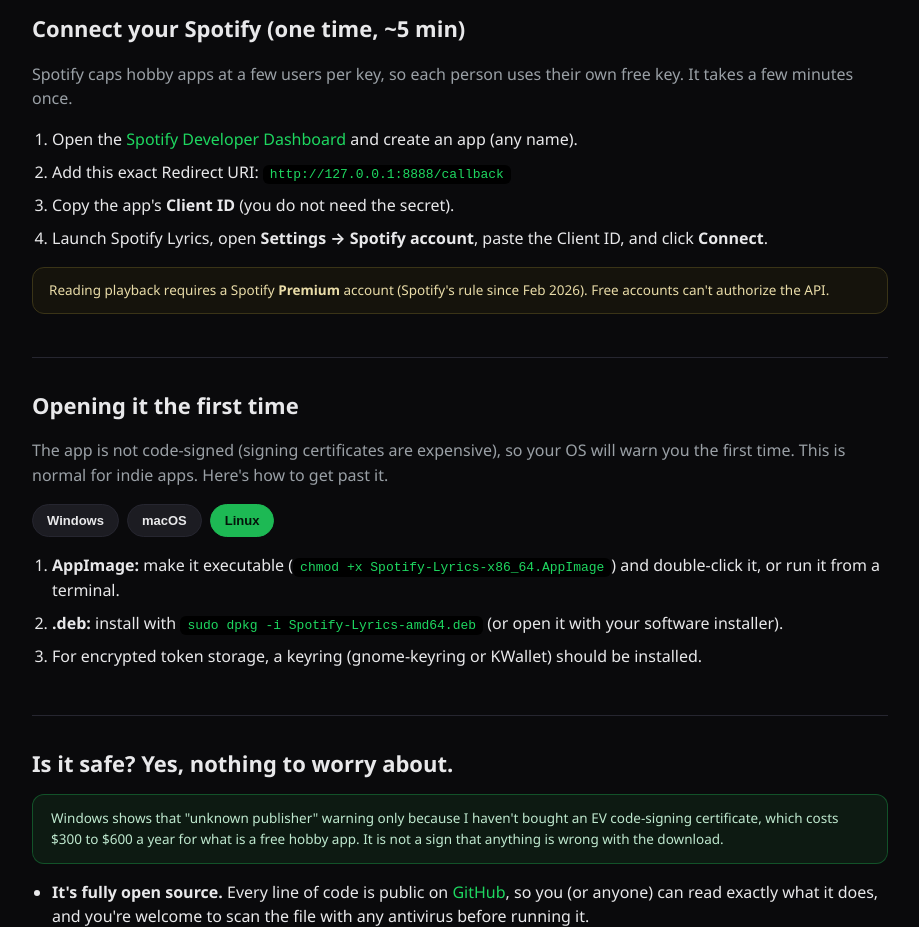
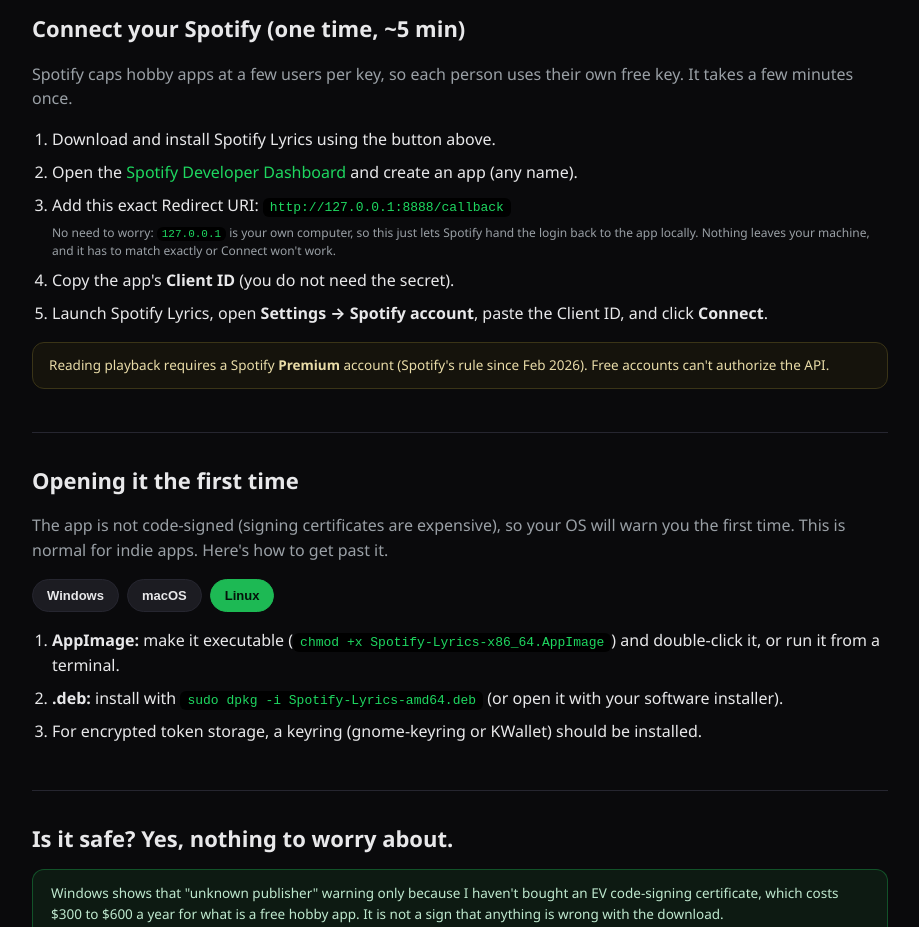
Before and after one commit to Carlos-H101/spotify-lyrics, an Electron app: page docs/index.html in a window 1280 px wide. Shown: the part 920-1847 px from the top of the page, without its empty margins (180-1099 px from the left). Drawn offline with Linux system fonts and the light colour scheme.

Commit message:
Setup: add download as step 1, explain why the Redirect URI is local (EN+ES)

```diff
--- a/docs/index.html
+++ b/docs/index.html
@@ -48,6 +48,8 @@
     ol.steps li { margin:8px 0; }
     code { background:#000; color:var(--green2); padding:2px 7px; border-radius:6px; font-size:13px; }
     .note { background:#15130c; border:1px solid #3a3417; border-radius:12px; padding:12px 16px; color:#e9dca8; font-size:13.5px; }
+    .redir-why { display:block; margin-top:6px; color:var(--muted); font-size:12px; line-height:1.5; }
+    .redir-why code { font-size:11px; padding:1px 5px; }
 
     .tabs { display:flex; gap:8px; flex-wrap:wrap; margin-bottom:14px; }
     .tab { background:#1c1c22; border:1px solid var(--line); color:var(--text); padding:8px 14px;
@@ -114,8 +116,9 @@
       <h2 data-i18n="setup_h">Connect your Spotify (one time, ~5 min)</h2>
       <p style="color:var(--muted)" data-i18n="setup_intro">Spotify caps hobby apps at a few users per key, so each person uses their own free key. It takes a few minutes once.</p>
       <ol class="steps">
+        <li data-i18n="s0">Download and install Spotify Lyrics using the button above.</li>
         <li data-i18n="s1">Open the <a href="https://developer.spotify.com/dashboard" target="_blank" rel="noopener">Spotify Developer Dashboard</a> and create an app (any name).</li>
-        <li data-i18n="s2">Add this exact Redirect URI: <code>http://127.0.0.1:8888/callback</code></li>
+        <li data-i18n="s2">Add this exact Redirect URI: <code>http://127.0.0.1:8888/callback</code><br><span class="redir-why">No need to worry: <code>127.0.0.1</code> is your own computer, so this just lets Spotify hand the login back to the app locally. Nothing leaves your machine, and it has to match exactly or Connect won't work.</span></li>
         <li data-i18n="s3">Copy the app's <strong>Client ID</strong> (you do not need the secret).</li>
         <li data-i18n="s4">Launch Spotify Lyrics, open <strong>Settings → Spotify account</strong>, paste the Client ID, and click <strong>Connect</strong>.</li>
       </ol>
@@ -198,8 +201,9 @@
         c_lxdeb_a: `Download .deb`,
         setup_h: `Connect your Spotify (one time, ~5 min)`,
         setup_intro: `Spotify caps hobby apps at a few users per key, so each person uses their own free key. It takes a few minutes once.`,
+        s0: `Download and install Spotify Lyrics using the button above.`,
         s1: `Open the <a href="https://developer.spotify.com/dashboard" target="_blank" rel="noopener">Spotify Developer Dashboard</a> and create an app (any name).`,
-        s2: `Add this exact Redirect URI: <code>http://127.0.0.1:8888/callback</code>`,
+        s2: `Add this exact Redirect URI: <code>http://127.0.0.1:8888/callback</code><br><span class="redir-why">No need to worry: <code>127.0.0.1</code> is your own computer, so this just lets Spotify hand the login back to the app locally. Nothing leaves your machine, and it has to match exactly or Connect won't work.</span>`,
         s3: `Copy the app's <strong>Client ID</strong> (you do not need the secret).`,
         s4: `Launch Spotify Lyrics, open <strong>Settings → Spotify account</strong>, paste the Client ID, and click <strong>Connect</strong>.`,
         setup_note: `Reading playback requires a Spotify <strong>Premium</strong> account (Spotify's rule since Feb 2026). Free accounts can't authorize the API.`,
@@ -246,8 +250,9 @@
         c_lxdeb_a: `Descargar .deb`,
         setup_h: `Conecta tu Spotify (una vez, ~5 min)`,
         setup_intro: `Spotify limita las apps de aficionados a unos pocos usuarios por clave, así que cada persona usa su propia clave gratuita. Solo toma unos minutos, una sola vez.`,
+        s0: `Descarga e instala Spotify Lyrics con el botón de arriba.`,
         s1: `Abre el <a href="https://developer.spotify.com/dashboard" target="_blank" rel="noopener">Spotify Developer Dashboard</a> y crea una app (cualquier nombre).`,
-        s2: `Agrega esta Redirect URI exacta: <code>http://127.0.0.1:8888/callback</code>`,
+        s2: `Agrega esta Redirect URI exacta: <code>http://127.0.0.1:8888/callback</code><br><span class="redir-why">Tranquilo: <code>127.0.0.1</code> es tu propia computadora, así que esto solo permite que Spotify le regrese el inicio de sesión a la app de forma local. Nada sale de tu equipo, y debe coincidir exactamente o el botón Connect no funcionará.</span>`,
         s3: `Copia el <strong>Client ID</strong> de la app (no necesitas el secret).`,
         s4: `Abre Spotify Lyrics, ve a <strong>Settings → Spotify account</strong>, pega el Client ID y haz clic en <strong>Connect</strong>.`,
         setup_note: `Leer la reproducción requiere una cuenta de Spotify <strong>Premium</strong> (regla de Spotify desde feb. 2026). Las cuentas gratuitas no pueden autorizar la API.`,
```
